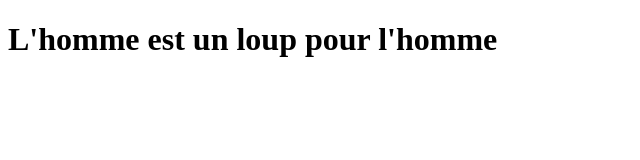
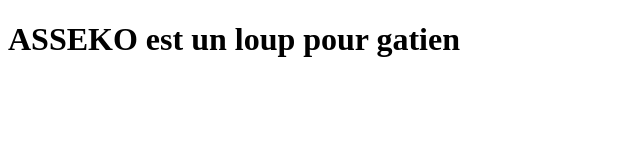
Before and after one commit to MOUSSAVOUjunior2001/MON-DEPOT-JUNIOR, a plain HTML site: page index.html in a window 1280 px wide. Shown: the whole page, without its empty margins (0-640 px from the left). Drawn offline with Linux system fonts and the light colour scheme.

Commit message:
Update index.html

```diff
--- a/index.html
+++ b/index.html
@@ -6,6 +6,6 @@
     <title>Document</title>
 </head>
 <body>
-    <h1>L'homme est un loup pour l'homme</h1>
+    <h1>ASSEKO est un loup pour gatien</h1>
 </body>
 </html>
```
